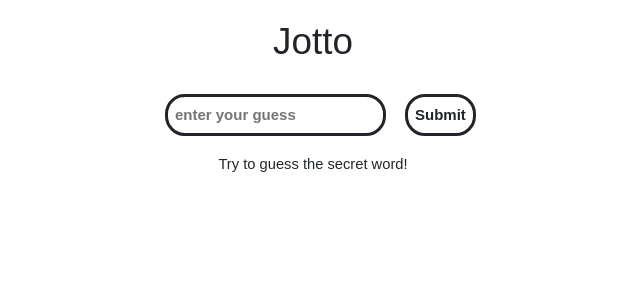
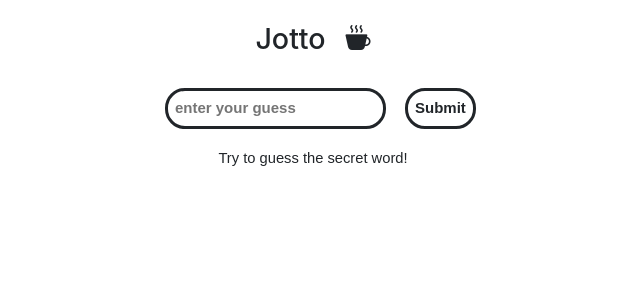
Before and after one commit to shreiok01/react-jest-enzyme, a React (Create React App) app: page / in a window 1280 px wide. Shown: the top 300 px of the page, without its empty margins (327-967 px from the left). Built offline with nearby package versions, Linux system fonts and the light colour scheme.

Commit message:
Add Icon & skipped tests :zap:

```diff
--- a/src/App.css
+++ b/src/App.css
@@ -15,8 +15,21 @@
   margin-top: 20px;
 }
 .heading {
-  margin-bottom: 20px;
   font-family: "Inter", sans-serif;
   font-size: calc(1.6rem + 0.4vw);
-  font-weight: bold;
+  font-weight:500;
+  margin-bottom: 0;
 }
+.flex {
+  display: flex;
+  align-items: center;
+  justify-content: center;
+}
+
+.mr {
+  margin-right: 20px;
+}
+
+.md {
+  font-size: 25px;
+}
--- a/src/App.js
+++ b/src/App.js
@@ -10,7 +10,10 @@ const App = () => {
   const guessedWords = [];
   return (
     <div data-test="component-app" className="mx-md">
-      <h1>Jotto</h1>
+      <div className="flex">
+        <h1 className="heading mr">Jotto</h1>
+        <i className="bi bi-cup-hot-fill md"></i>
+      </div>
       <Congrats success={success} />
       <Input success={success} secretWord={secretWord} />
       <GuessedWords guessedWords={guessedWords} />
```
Also changed, not shown: 1 other file (tests, documents, lock files or other folders).
